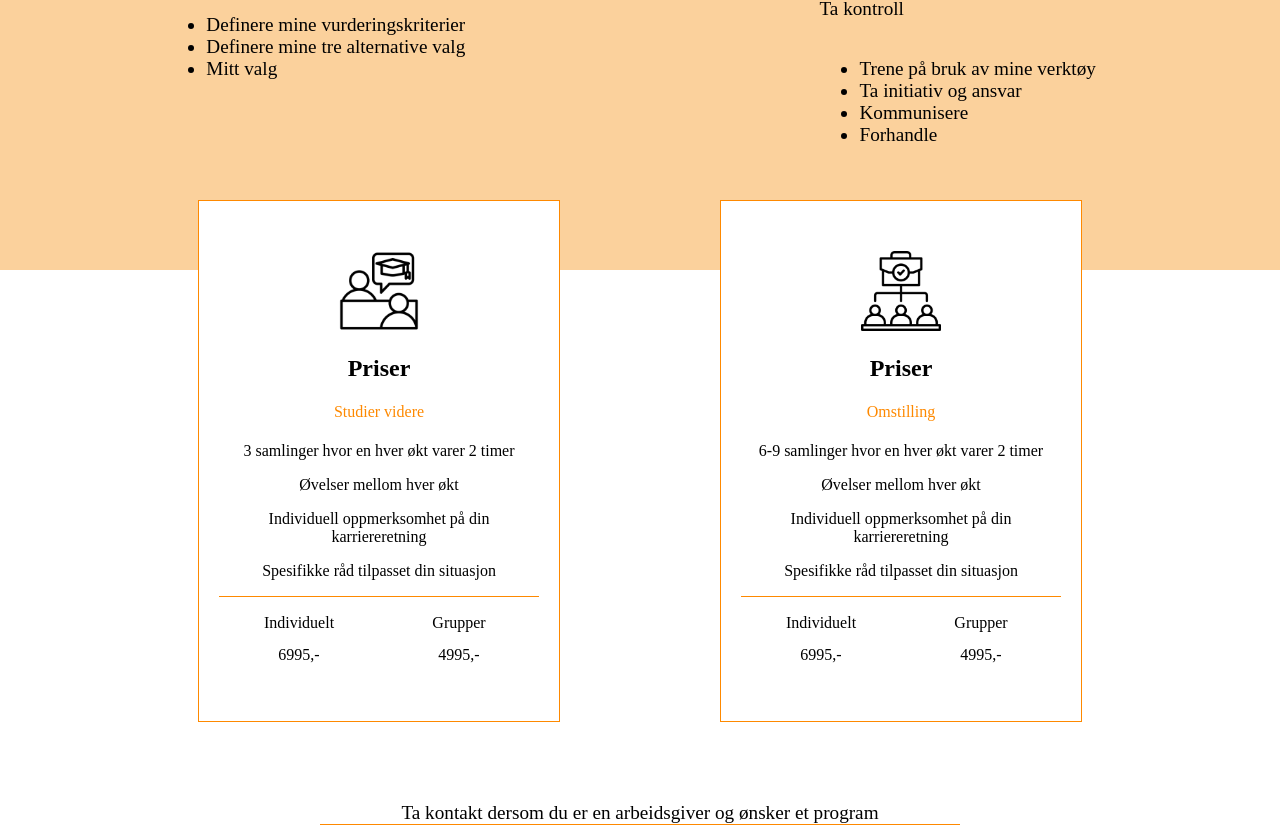
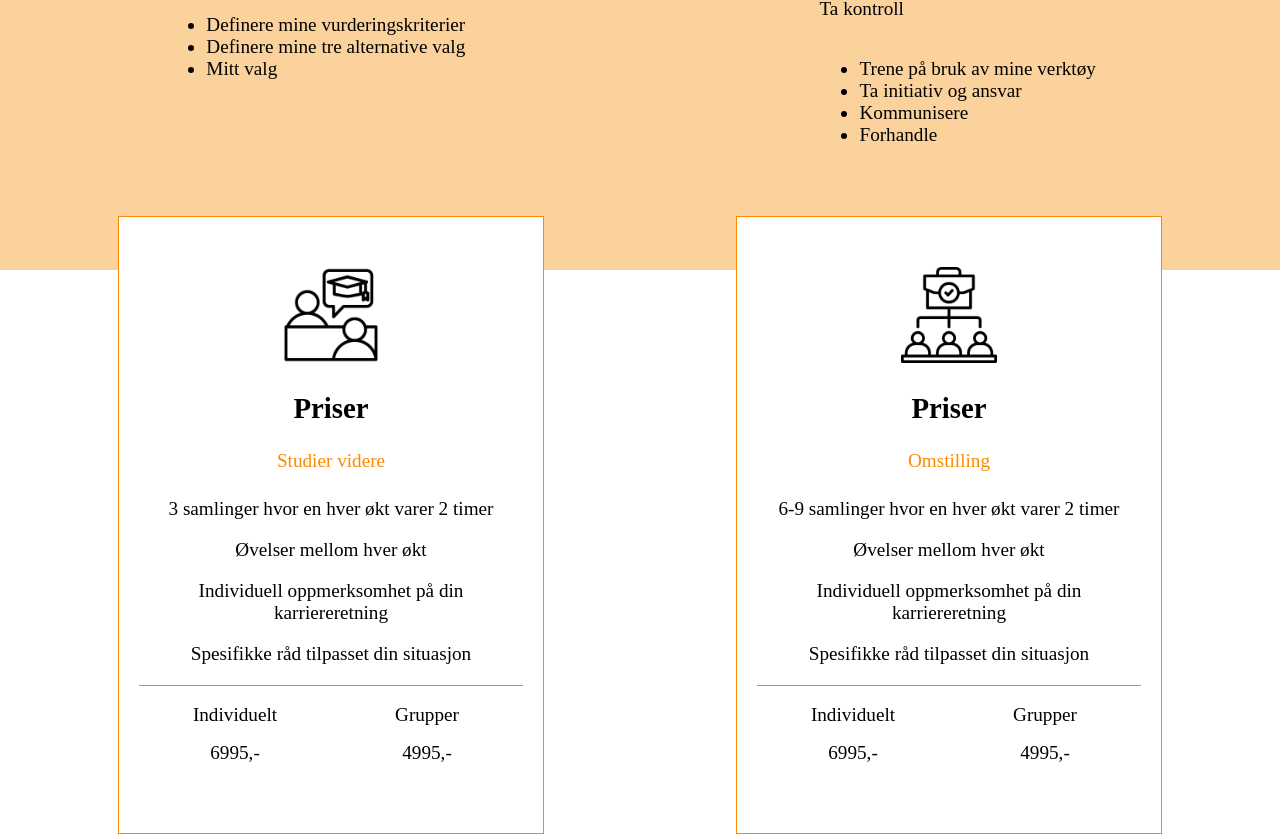
Before and after one commit to ramkodehode/prosjekt-phillips, a React (Create React App) app: page / in a window 1280 px wide. Shown: the part 3500-4335 px from the top of the page. Built offline with nearby package versions, Linux system fonts and the light colour scheme.

Commit message:
changed error

```diff
--- a/src/components/price.js
+++ b/src/components/price.js
@@ -29,7 +29,7 @@ export const DivPrice = styled.div`
   justify-content: space-between;
 
   font-family: "Poppins";
-  font-size; 1.2rem;
+  font-size: 1.2rem;
 
   top: -300px;
 `;
```
